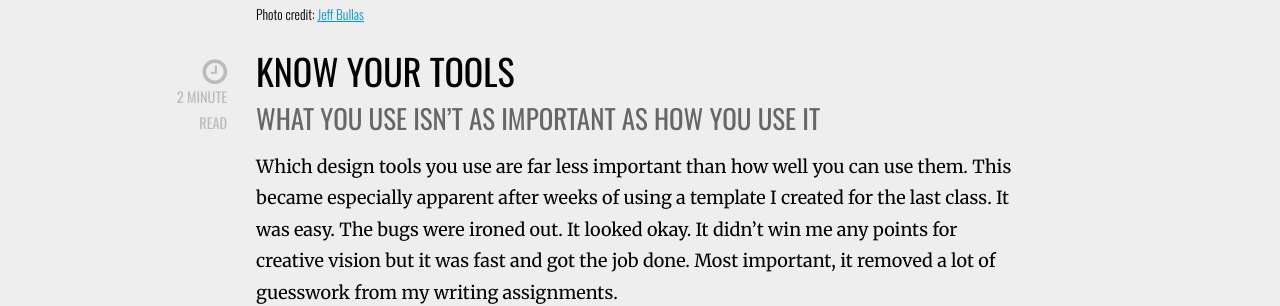
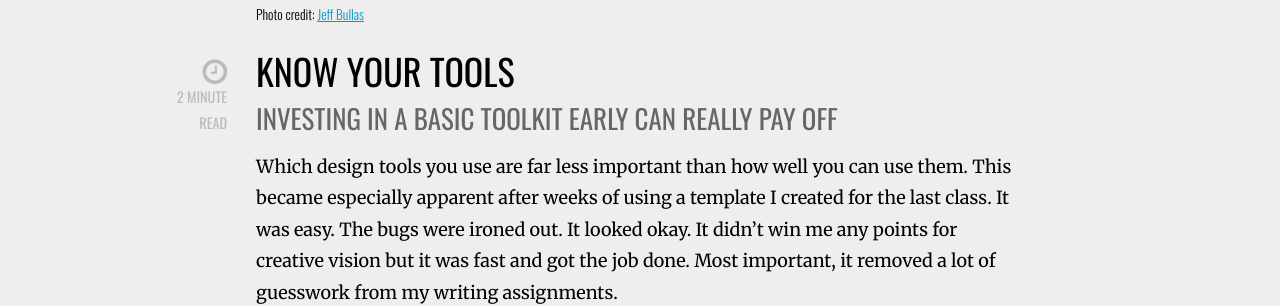
Before and after one commit to drewtodd/drewtodd.github.io, a Jekyll site: the page built from _posts/2016-05-22-know-your-tools.md, in a window 1280 px wide. Shown: the part 497-803 px from the top of the page. Built offline with Jekyll 4.4.1, drawn with Linux system fonts in a browser that asks for light colours; nearby versions of some CDN libraries; comment, search, counter and statistics services are not loaded.

Commit message:
copy edits

```diff
--- a/_posts/2016-05-22-know-your-tools.md
+++ b/_posts/2016-05-22-know-your-tools.md
@@ -12,7 +12,7 @@ tags:
 
 # Know your tools
 
-## What you use isn't as important as how you use it
+## Investing in a basic toolkit early can really pay off
 
 ### 2 minute read
 
```
Also changed, not shown: about.md (+1 -1 lines), 3 other files.
